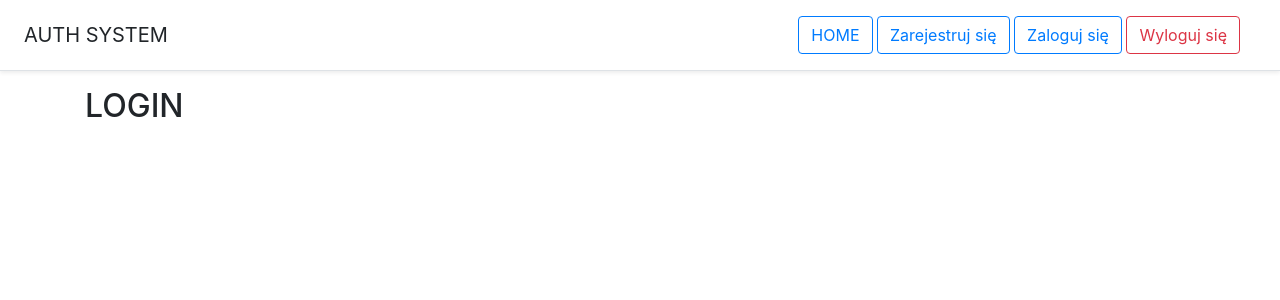
After one commit to Gwyn4744/dj3_01_AuthSystem, a Django app: page /login in a window 1280 px wide. The commit adds this page. Shown: the top 300 px of the page. Run offline with Django 3.2, Linux system fonts and the light colour scheme; some libraries are stand-ins or nearby versions.

Commit message:
Base sketch for paths, views and templates for signup, login, logout v0.0.3

```diff
--- a/auth_system/templates/auth_system/base.html
+++ b/auth_system/templates/auth_system/base.html
@@ -15,9 +15,10 @@
     <div class="d-flex flex-column flex-md-row align-items-center p-3 px-md-4 mb-3 bg-white border-bottom shadow-sm">
       <h5 class="my-0 mr-md-auto font-weight-normal">AUTH SYSTEM</h5>
       <nav class="my-2 my-md-0 mr-md-3">
-        <a class="btn btn-outline-primary" href="#">Zarejestruj się</a>
-        <a class="btn btn-outline-primary" href="#">Zaloguj się</a>
-        <a class="btn btn-outline-danger" href="#">Wyloguj się</a>
+        <a class="btn btn-outline-primary" href="{% url 'home' %}">HOME</a>
+        <a class="btn btn-outline-primary" href="{% url 'signup_page' %}">Zarejestruj się</a>
+        <a class="btn btn-outline-primary" href="{% url 'login_page' %}">Zaloguj się</a>
+        <a class="btn btn-outline-danger" href="{% url 'logout_page' %}">Wyloguj się</a>
       </nav>
     </div>
 
--- /dev/null
+++ b/auth_system/templates/auth_system/login.html
@@ -0,0 +1,7 @@
+{% extends 'auth_system/base.html' %}
+
+{% block content %}
+  <div class="container">
+    <h2>LOGIN</h2>
+  </div>
+{% endblock %}
--- a/auth_system/views.py
+++ b/auth_system/views.py
@@ -5,3 +5,12 @@ from django.shortcuts import render
 
 def home(request):
     return render(request, 'auth_system/home.html')
+
+def signup_page(request):
+    return render(request, 'auth_system/signup.html')
+
+def login_page(request):
+    return render(request, 'auth_system/login.html')
+
+def logout_page(request):
+    return render(request, 'auth_system/logout.html')
--- a/django_auth_system/urls.py
+++ b/django_auth_system/urls.py
@@ -20,4 +20,7 @@ from auth_system import views
 urlpatterns = [
     path('admin/', admin.site.urls),
     path('', views.home, name='home'),
+    path('signup', views.signup_page, name='signup_page'),
+    path('login', views.login_page, name='login_page'),
+    path('logout', views.logout_page, name='logout_page'),
 ]
```
Also changed, not shown: auth_system/templates/auth_system/logout.html (added, +7 -0 lines), auth_system/templates/auth_system/signup.html (added, +7 -0 lines).
